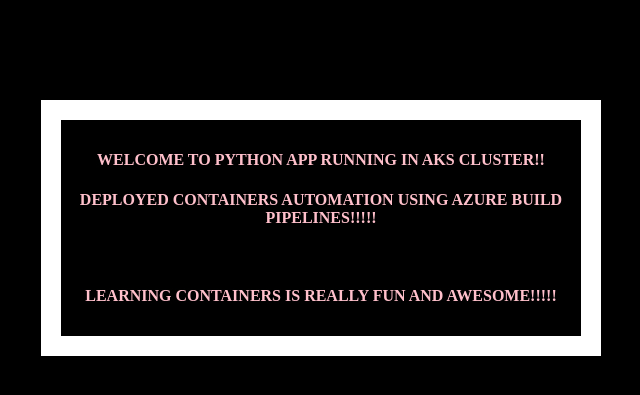
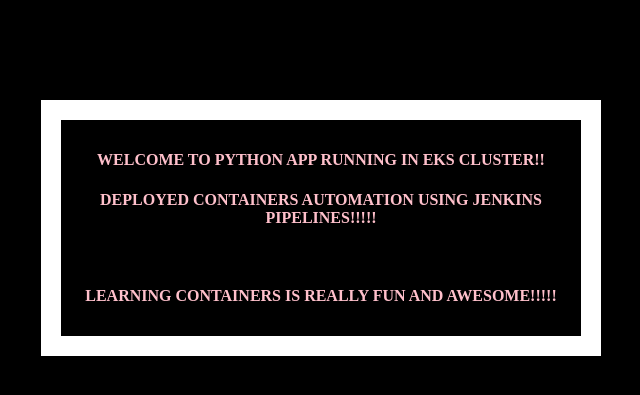
Before and after one commit to akannan1087/myPythonDockerRepo, a Flask app: page / in a window 1280 px wide. Shown: the top 395 px of the page, without its empty margins (319-959 px from the left). Run offline with Flask 2, Linux system fonts and the light colour scheme.

Commit message:
Update index.html

```diff
--- a/templates/index.html
+++ b/templates/index.html
@@ -19,8 +19,8 @@
   </head>
   <body>
     <div class="container">
-      <h4>Welcome to Python App running in AKS Cluster!!</h4>
-      <h4>Deployed Containers Automation using Azure Build Pipelines!!!!!</h4>
+      <h4>Welcome to Python App running in EKS Cluster!!</h4>
+      <h4>Deployed Containers Automation using Jenkins Pipelines!!!!!</h4>
       <br>
        <h4>Learning containers is really fun and awesome!!!!!</h4>
     </div>
```
